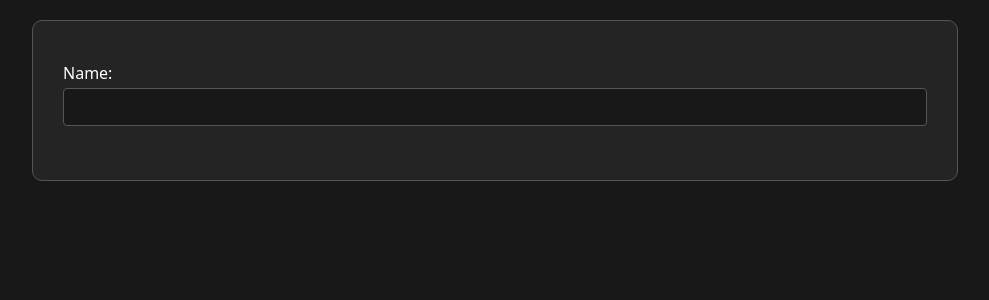
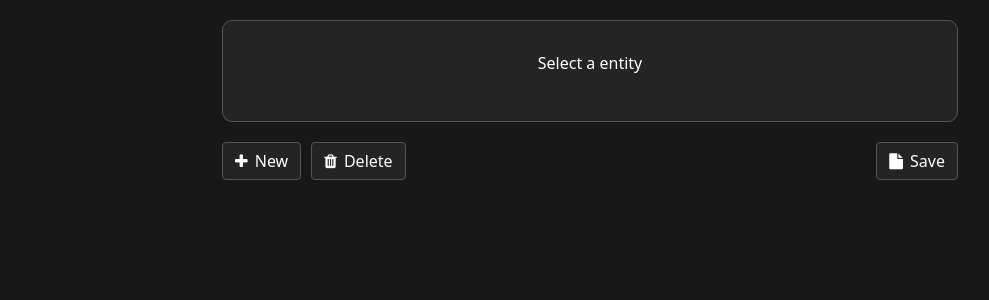
Before and after one commit to Thiago099/sql-pratice-2-app, a Vue app: page / in a window 1280 px wide. Shown: the top 300 px of the page, without its empty margins (240-1229 px from the left). Built offline with nearby package versions, Linux system fonts and the light colour scheme; no server answers.

Commit message:
[feature]

```diff
--- a/src/components/multi-select.vue
+++ b/src/components/multi-select.vue
@@ -8,14 +8,14 @@
                         <option :value="data.id" v-for="data in list_data" :key="data.id">{{data.name}}</option>
                     </select>
                     <button
-                        class="btn btn-danger"
+                        class="btn danger"
                         type="button"
                         @click="removeParameter(veb_parameters)"
                     >
                         <i class="fa fa-trash"/>
                     </button>
                     <button
-                        class="btn btn-success"
+                        class="btn success"
                         type="button"
                         @click="addParameter(veb_parameters, index)"
                         v-if="index == filteredData.length - 1"
@@ -29,7 +29,7 @@
             <div v-if="data.filter(item=>item.delete != 1).length == 0" style="width:100%">
                 <button
                 style=""
-                    class="btn btn-success"
+                    class="btn success"
                     type="button"
                     @click="addParameter(veb, 0)"
                 >
@@ -58,9 +58,6 @@ export default defineComponent({
         }
     },
     methods:{
-        update(){
-            this.form_data = this.data
-        },
         addParameter(data, index){
             const object = {
             }
@@ -87,3 +84,8 @@ export default defineComponent({
     }
 })
 </script>
+<style scoped>
+.form-group{
+    margin-bottom: 10px;
+}
+</style>
--- a/src/components/node-tree.vue
+++ b/src/components/node-tree.vue
@@ -55,6 +55,10 @@ export default defineComponent({
     },
     methods:{
         abstraction_filter(item){
+            if(item.delete == true)
+            {
+                return false
+            }
             if(this.filter == null)
             {
                 return item.generalization.length == 0
@@ -68,14 +72,35 @@ export default defineComponent({
             }
             return false
         },
+        both_filter(item){
+            if(this.filter == null)
+            {
+                return item.generalization.length == 0 && item.containing_read_only.length == 0
+            }
+            for(const i in item.generalization)
+            {
+                if(item.generalization[i].id_entity_generic == this.filter)
+                {
+                    return true
+                }
+            }
+            for(const i in item.containing_read_only)
+            {
+                if(item.containing_read_only[i].id_entity_container == this.filter)
+                {
+                    return true
+                }
+            }
+            return false
+        },
         containing_filter(item){
             if(this.filter == null)
             {
-                return item.containing.length == 0
+                return item.containing_read_only.length == 0
             }
-            for(const i in item.containing)
+            for(const i in item.containing_read_only)
             {
-                if(item.containing[i].id_entity_container == this.filter)
+                if(item.containing_read_only[i].id_entity_container == this.filter)
                 {
                     return true
                 }
--- a/src/global/main.css
+++ b/src/global/main.css
@@ -107,3 +107,28 @@ label{
 .inert{
     color:var(--color)
 }
+.btn{
+    color:white;
+    border-color: var(--bright);
+    background-color: var(--dark);
+}
+.btn:hover{
+    background-color: var(--color);
+    color:white
+}
+.btn-medium{
+    background-color: var(--medium);
+    border-color: var(--bright);
+}
+.btn .spaced{
+    margin-right: 3px;
+}
+.btn:hover{
+    border-color: var(--bright);
+    background-color: var(--color);
+}
+.btn:focus{
+    border-color: var(--bright);
+    background-color: var(--medium);
+    color:white;
+}
--- a/src/views/Home.vue
+++ b/src/views/Home.vue
@@ -1,17 +1,30 @@
 <template>
-  <div class="container">
+  <div class="container" :key="reativity">
     <div class="row">
     <div class="col-2">
     <node-tree
       :data="entity"
-      @action="data = $event"
+      @action="handleSelection"
       filter_function="abstraction_filter"
     >
     </node-tree>
     </div>
-      <div class="col-10">
+    <div class="col-2">
+    <node-tree
+      :data="entity"
+      @action="handleSelection"
+      filter_function="containing_filter"
+    >
+    </node-tree>
+    </div>
+      <div class="col-8">
         <div class="card">
           <div class="card-body">
+            <!-- mensage if there is no selection -->
+            <div v-if="!data">
+              <p style="text-align:center">Select a entity</p>
+            </div>
+            <div v-else>
               <input-container name= "Name">
                 <input
                 type="text"
@@ -26,6 +39,7 @@
                   label="Generalization"
                   color="green"
                   field="id_entity_generic"
+                  ref="generalizationComponent"
                   :list_data="entity"
                   :name_source="entity_name"
               >
@@ -40,8 +54,33 @@
                   :name_source="entity_name"
               >
               </multi-select>
+
             </div>
           </div>
+        </div>
+        <button
+          class="btn btn-medium success"
+          @click="handleNew"
+        >
+          <i class="fa fa-plus spaced"></i>
+          New
+        </button>
+        <button
+          class="btn btn-medium danger"
+          style="margin-left:10px"
+          @click="handleDelete"
+        >
+          <i class="fa fa-trash spaced"></i>
+          Delete
+        </button>
+        <button
+          class="btn btn-medium info"
+          style="float:right"
+          @click="handleSave"
+        >
+          <i class="fa fa-file spaced"></i>
+          Save
+        </button>
       </div>
     </div>
   </div>
@@ -67,6 +106,7 @@ interface entity{
   name: string;
   generalization: generalization[]
   containing: containing[]
+  delete:boolean
 
 }
 export default defineComponent({
@@ -79,16 +119,17 @@ export default defineComponent({
 
   data(){
     return {
-      data:{name:""},
+      data:null as any,
       entity:[] as entity[],
       entity_name:{} as Record<string, any>,
-      grouped_entities:{} as Record<string, any>,
+      grouped_entities:{} as Record<string, entity>,
+      reativity:0,
     }
   },
   async created(){
     this.entity = await new Promise(resolve => axios('entity','get',
     {
-      callback(result:any){
+      callback(result:entity[]){
         resolve(result);
       }
     }))
@@ -96,12 +137,47 @@ export default defineComponent({
       this.entity_name[this.entity[i].id] = this.entity[i].name;
     }
     this.entity_name[0] = 'root';
-    this.grouped_entities = this.groupBy(this.entity, (item:any) => (item.generalization[0] || {id_entity_generic:'0'}).id_entity_generic);
+    this.grouped_entities = this.groupBy(this.entity, (item:entity) => (item.generalization[0] || {id_entity_generic:'0'}).id_entity_generic);
   },
   methods:{
-    groupBy (x:any, f:any) {
+    groupBy(x:any, f:any) {
           return x.reduce((a:any, b:any) => ((a[f(b)] ||= []).push(b), a), {})
       },
+    handleSelection(item:any){
+      this.data = item;
+      this.reativity++
+    },
+    handleSave()
+    {
+      for(const i in this.entity.filter(item=>item.name != ''))
+      {
+        if(this.entity[i].delete == true)
+        {
+          axios('entity/'+this.entity[i].id,'delete')
+        }
+        else
+        {
+          console.log(this.entity[i])
+          axios('entity/','post',{data:this.entity[i]})
+        }
+      }
+    },
+    handleNew()
+    {
+      const entity = {
+        id:0,
+        name:'',
+        generalization:[],
+        containing:[],
+        delete:false
+      }
+      this.entity.push(entity)
+      this.data = entity
+    },
+    handleDelete()
+    {
+      this.data.delete = true
+    }
   }
 })
 </script>
```
Also changed, not shown: 2 other files (tests, documents, lock files or other folders). Lines whose indentation alone changed are shown as unchanged.
